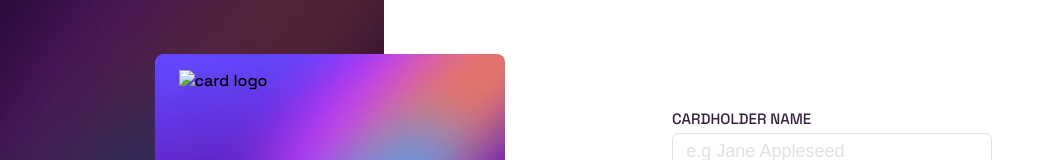
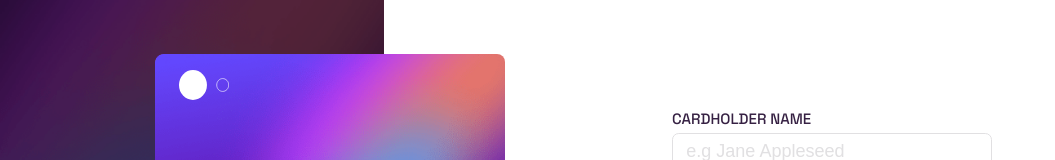
Before and after one commit to luismacode/interactive-card-details-form-main, a plain HTML site: page index.html in a window 1280 px wide. Shown: the part 130-290 px from the top of the page, without its empty margins (0-1055 px from the left). Drawn offline with Linux system fonts and the light colour scheme; the site is published under a folder, as on GitHub Pages, so addresses that start at the root find nothing; files whose address does not match are found by name.

Commit message:
fix index.html | update readme

```diff
--- a/index.html
+++ b/index.html
@@ -25,7 +25,7 @@
                 <div class="card__inner">
                   <figure class="card__image">
                     <img
-                      src="/images/card-logo.svg"
+                      src="./images/card-logo.svg"
                       width="50px"
                       height="30px"
                       alt="card logo"
```
Also changed, not shown: 1 other file.
